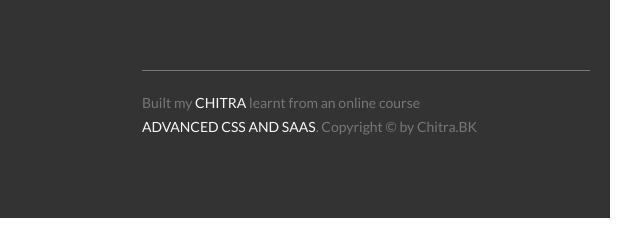
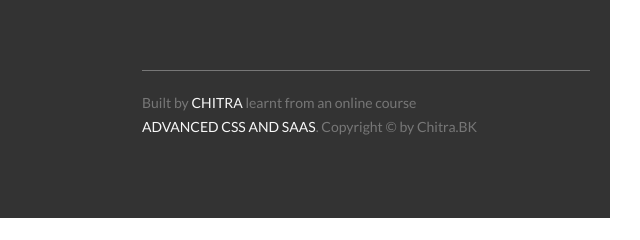
Before and after one commit to ChitraAbilash/Natours, a website: page index.html in a window 1280 px wide. Shown: the part 5545-5785 px from the top of the page, 640-1280 px from the left. Drawn offline with Linux system fonts and the light colour scheme.

Commit message:
fixing typo error

```diff
--- a/index.html
+++ b/index.html
@@ -367,7 +367,7 @@
                 </div>
                 <div class="col-1-of-2">
                     <p class="footer__copyright">
-                        Built my <a href="#" class="footer__link">Chitra</a> learnt from an online course <a href="#" class="footer__link"> Advanced CSS and Saas </a>. Copyright &copy; by Chitra.BK
+                        Built by <a href="#" class="footer__link">Chitra</a> learnt from an online course <a href="#" class="footer__link"> Advanced CSS and Saas </a>. Copyright &copy; by Chitra.BK
                     </p>
                 </div>
             </div>
```
